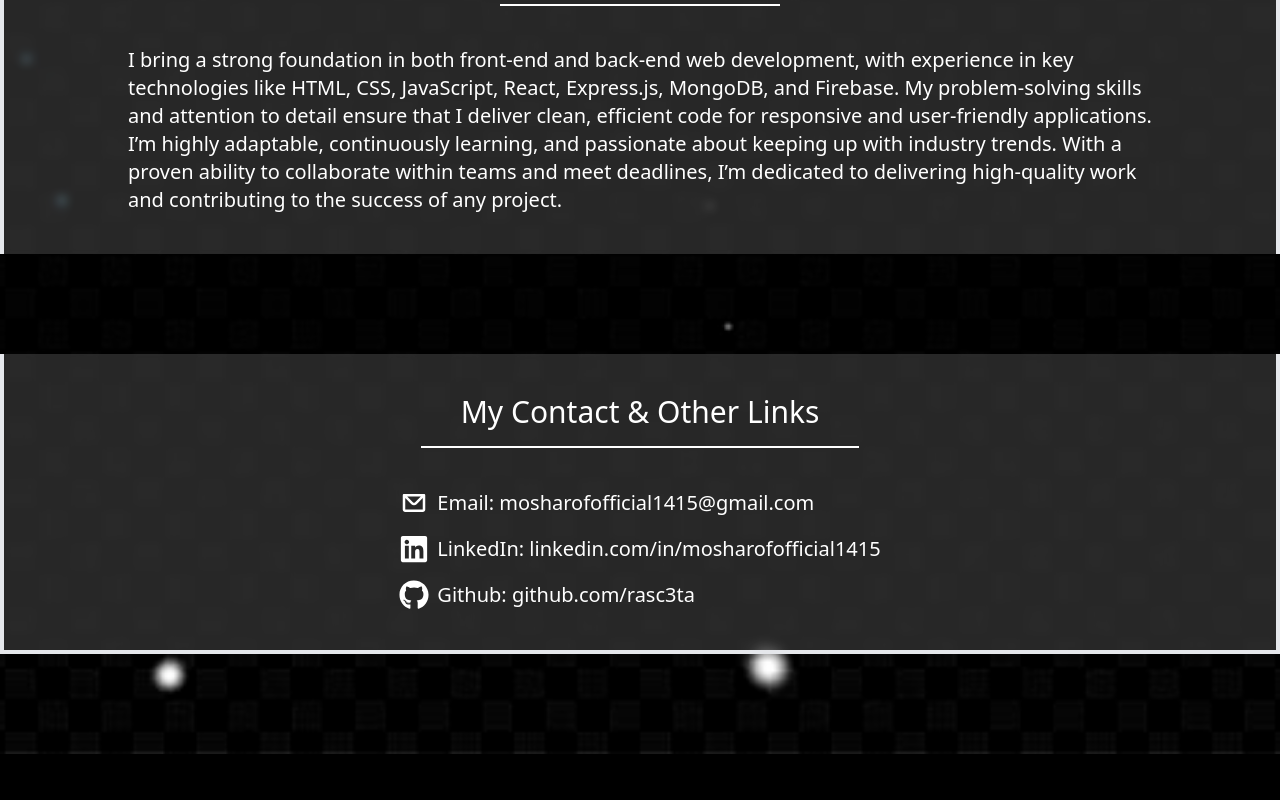
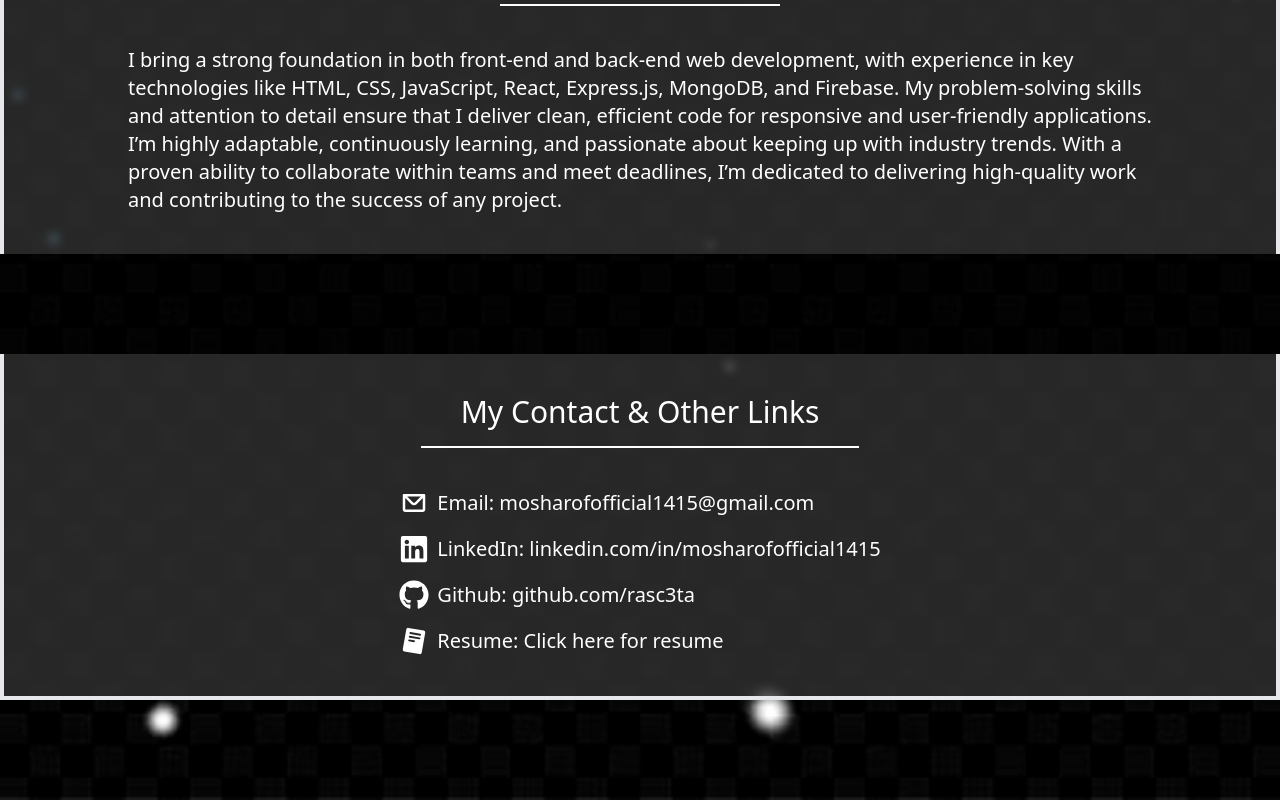
Before and after one commit to mosharofofficial/portfolioWebsite, a React (Vite) app: page / in a window 1280 px wide. Shown: the part 2530-3330 px from the top of the page. Before the commit the page ends 3284 px from the top, so only its background shows below. Built offline with nearby package versions, Linux system fonts and the light colour scheme.

Commit message:
added resume

```diff
--- a/src/components/Footer.jsx
+++ b/src/components/Footer.jsx
@@ -2,6 +2,7 @@ import React from "react";
 import { CgMail } from "react-icons/cg";
 import { FaGithub } from "react-icons/fa";
 import { FaLinkedin } from "react-icons/fa";
+import { PiReadCvLogoFill } from "react-icons/pi";
 
 const Footer = () => {
   return (
@@ -47,6 +48,22 @@ const Footer = () => {
             </a>
           </span>
         </li>
+        <li className="flex flex-row flex-nowrap items-center gap-2">
+          <span className="text-[30px]">
+            <PiReadCvLogoFill />
+          </span>
+          <span>
+            {" "}
+            Resume:&nbsp;
+            <a
+              target="_blank"
+              className="hover:underline"
+              href="https://drive.google.com/file/d/1Qa5Z3lTKelZslk6fJwDZLf1R5UKj5pcQ/view?usp=sharing"
+            >
+              Click here for resume
+            </a>
+          </span>
+        </li>
       </ul>
     </div>
   );
```
